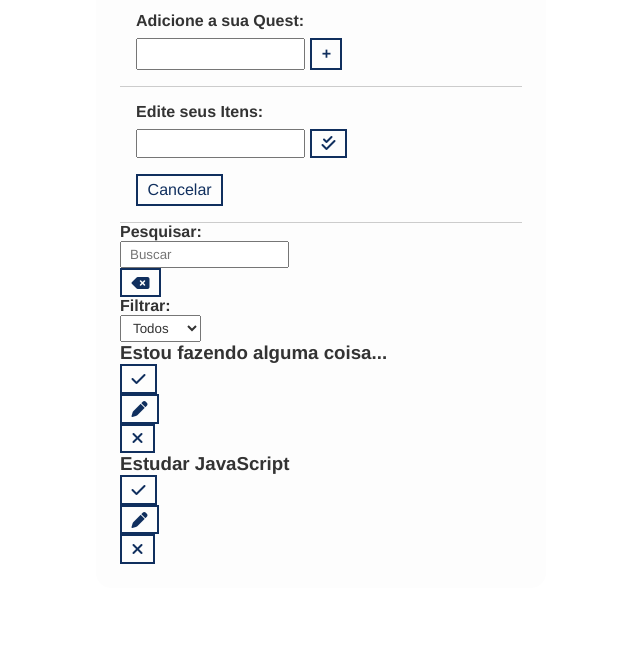
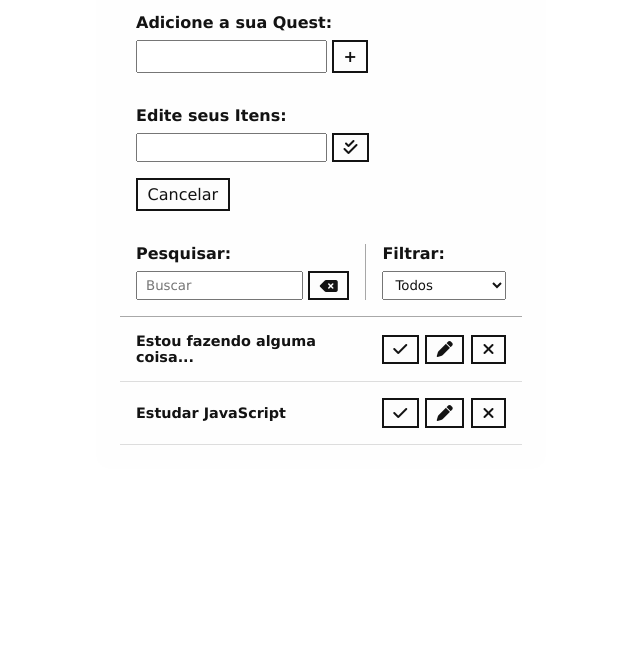
Before and after one commit to Zackstabz/ToDoListRP, a plain HTML site: page ToDoReapersZ/index.html in a window 1280 px wide. Shown: the part 130-800 px from the top of the page, without its empty margins (319-959 px from the left). Drawn offline with Linux system fonts and the light colour scheme.

Commit message:
Update style.css

```diff
--- a/ToDoReapersZ/css/style.css
+++ b/ToDoReapersZ/css/style.css
@@ -1,22 +1,32 @@
-/* GERAL */
+/*        GERAL         */
 * {
   padding: 0;
   margin: 0;
-  font-family: Helvetica;
-  color: #333;
   box-sizing: border-box;
+  font-family: Verdana;
+  color: #131313;
 }
 
+/*
 body {
-  background-image: url("../img/wallpaper.png");
-  background-position: center;
-  background-size: cover;
+
+}
+*/
+
+video {
+  object-fit: cover;
+  width: 100%;
+  height: 100%;
+  position: fixed;
+  top: 0;
+  left: 0;
+  z-index: -1;
 }
 
 button {
   background-color: #fdfdfd;
-  color: #102f5e;
-  border: 2px solid #102f5e;
+  color: #1d437c;
+  border: 2px solid #131313;
   padding: 0.3rem 0.6rem;
   font-size: 1rem;
   cursor: pointer;
@@ -26,20 +36,18 @@ button {
   transition: 0.4s;
 }
 
-
 button:hover {
-  background-color: #102f5e;
-  color: #fff;
+  background-color: #3b3b3b34;
 }
 
 button:hover > i {
-  color: #fff;
+  color: #ffffff;
 }
 
 button i {
-  color: #102f5e;
+  pointer-events: none;
+  color: #131313;
   font-weight: bold;
-  pointer-events: none;
 }
 
 input,
@@ -51,11 +59,11 @@ select {
   display: none;
 }
 
-/* TODO HEADER */
+/*        TODO HEADER         */
 .todo-container {
   max-width: 450px;
-  margin: 3rem auto;
-  background-color: #fdfdfd;
+  margin: 3rem auto 0;
+  background-color: #fdfdfd96;
   padding: 1.5rem;
   border-radius: 15px;
 }
@@ -63,14 +71,14 @@ select {
 .todo-container header {
   text-align: center;
   padding: 0 1rem 1rem;
-  border-bottom: 1px solid #ccc;
+  border-bottom: 1px solid #861c1c00;
 }
 
-/* TODO FORM */
+/* Todo Form */
 #todo-form,
 #edit-form {
   padding: 1rem;
-  border-bottom: 1px solid #ccc;
+  border-bottom: 1px solid #00000000;
 }
 
 #todo-form p,
@@ -89,4 +97,73 @@ select {
 
 #cancel-edit-btn {
   margin-top: 1rem;
+  color: #131313;
 }
+
+/*        TODO TOOLBAR         */
+#toolbar {
+  padding: 1rem;
+  border-bottom: 1px solid #1313135d;
+  display: flex;
+}
+
+#toolbar h4 {
+  margin-bottom: 0.5rem;
+}
+
+#search {
+  border-right: 1px solid #a7a7a7;
+  padding-right: 1rem;
+  margin-right: 1rem;
+  width: 65%;
+  display: flex;
+  flex-direction: column;
+}
+
+#search form {
+  display: flex;
+}
+
+#search input {
+  width: 100%;
+  margin-right: 0.3rem;
+}
+
+#filter {
+  width: 35%;
+  display: flex;
+  flex-direction: column;
+}
+
+#filter select {
+  flex: 1;
+}
+
+/*        TODO LIST         */
+.todo {
+  display: flex;
+  justify-content: space-around;
+  align-items: center;
+  padding: 1rem 1rem;
+  border-bottom: 1px solid #ddd;
+  transition: 0.3s;
+}
+
+.todo h3 {
+  flex: 1;
+  font-size: 0.9rem;
+}
+
+.todo button {
+  margin-left: 0.4rem;
+}
+
+.done {
+  background: #693939;
+}
+
+.done h3 {
+  color: #ee0000;
+  text-decoration: line-through;
+  font-style: italic;
+}
```
